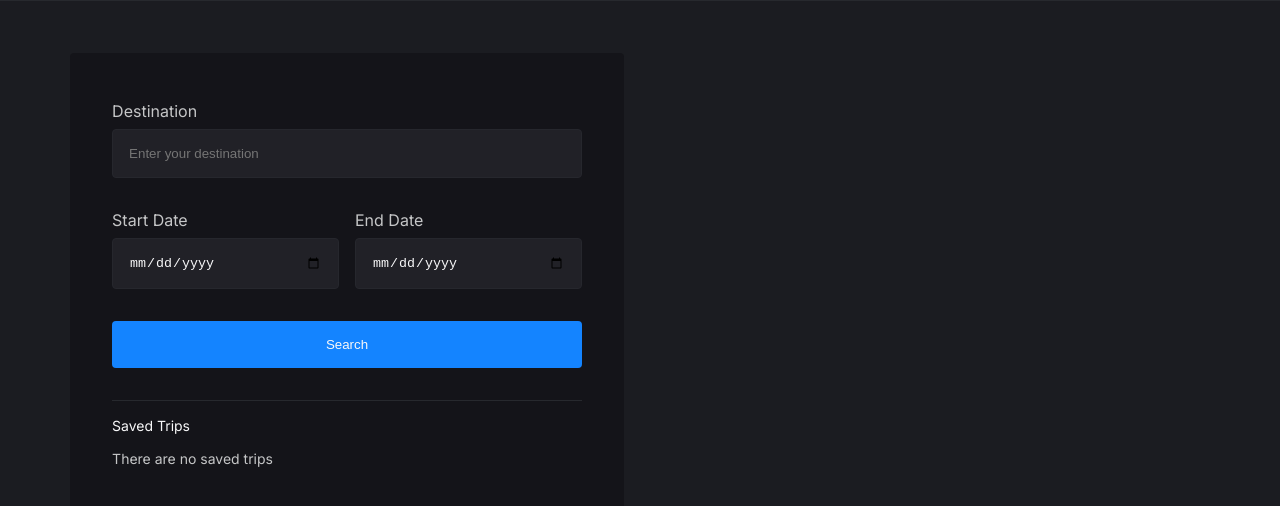
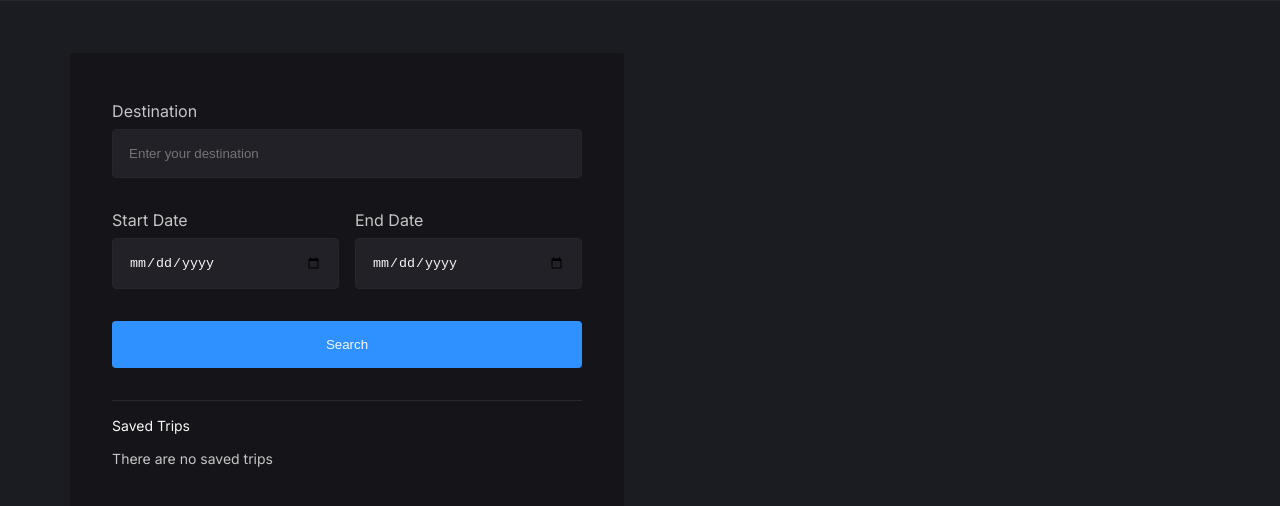
Before and after one commit to faqeel/udacity-fewd-travel-app, a website built with webpack: page src/client/views/index.html in a window 1280 px wide. In both pictures the pointer is over the button "Search". Shown: the part 64-570 px from the top of the page. Built offline with nearby package versions, Linux system fonts and the light colour scheme.

Commit message:
style: add hover state to button

```diff
--- a/src/client/styles/components/_button.scss
+++ b/src/client/styles/components/_button.scss
@@ -3,6 +3,11 @@
 	padding: 1rem;
 	border-radius: 4px;
 	color: #f8f8f9;
+	box-sizing: border-box;
+
+	&:hover {
+		background-color: lighten(#1484ff, 5%);
+	}
 
 	&__icon {
 		width: 2rem;
```
Lines whose indentation alone changed are shown as unchanged.
